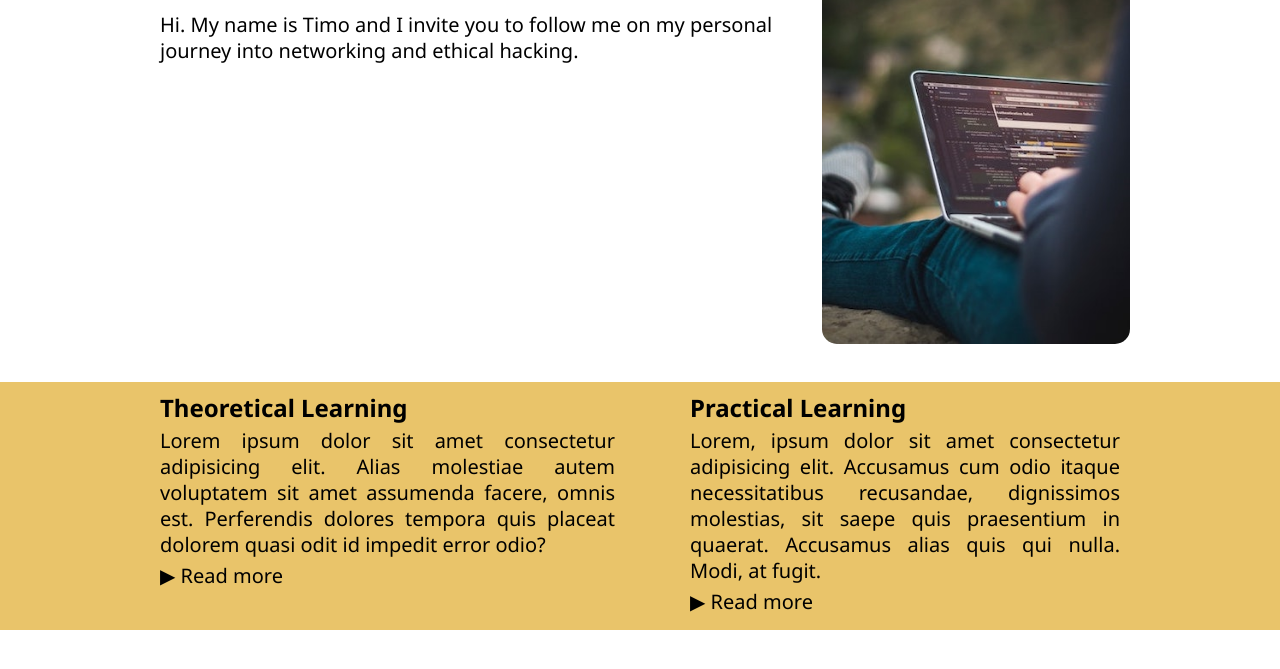
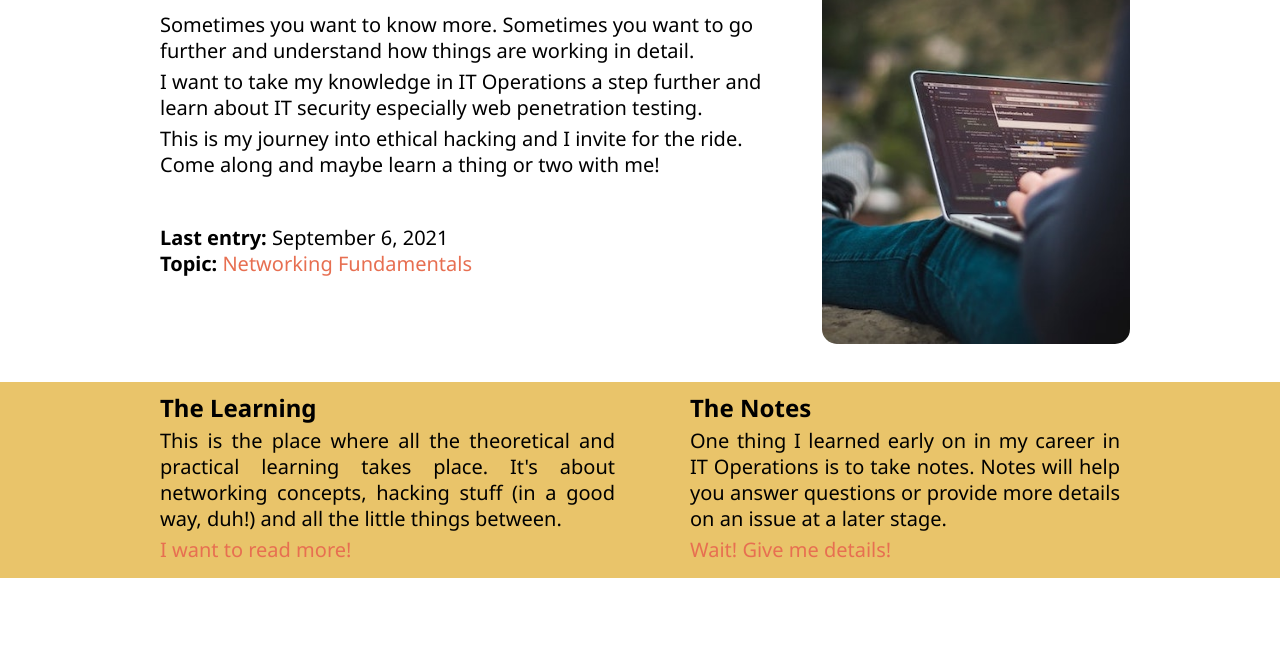
Before and after one commit to tbahner/hansthehack, a plain HTML site: page index.html in a window 1280 px wide. Shown: the part 199-868 px from the top of the page. After the commit the page ends 833 px from the top, so only its background shows below. Drawn offline with Linux system fonts and the light colour scheme.

Commit message:
more detail on index page

```diff
--- a/css/main.css
+++ b/css/main.css
@@ -65,11 +65,11 @@ main {
   padding-right: 10px;
 }
 
-.text-hightlight-dark_xx {
+/* .text-hightlight-dark {
   background-color: #232323;
   color: white;
   box-shadow: 10px 0 0px 0px #232323, -10px 0 0px 0px #232323;
-}
+} */
 
 h1 {
   font-size: 2.5em;
@@ -88,12 +88,12 @@ p {
 
 a {
   text-decoration: none;
-  color: black;
+  color: #e76f51;
 }
 
 a:hover {
   text-decoration: underline;
-  color: blue;
+  color: #e76f51;
 }
 
 .sidebar {
@@ -158,7 +158,6 @@ img {
 }
 
 .content-table tbody tr:hover {
-  font-weight: bold;
   color: #e9c46a;
 }
 
--- a/index.html
+++ b/index.html
@@ -31,8 +31,21 @@
       <main>
         <h1>A PERSONAL LOGBOOK</h1>
         <p>
-          Hi. My name is Timo and I invite you to follow me on my personal
-          journey into networking and ethical hacking.
+          Sometimes you want to know more. Sometimes you want to go further and
+          understand how things are working in detail.
+        </p>
+        <p>
+          I want to take my knowledge in IT Operations a step further and learn
+          about IT security especially web penetration testing.
+        </p>
+        <p>
+          This is my journey into ethical hacking and I invite for the ride.
+          Come along and maybe learn a thing or two with me!
+        </p>
+        <br /><br />
+        <p>
+          <strong>Last entry: </strong><date>September 6, 2021</date><br />
+          <strong>Topic: </strong><a href="#">Networking Fundamentals</a>
         </p>
       </main>
       <aside class="sidebar">
@@ -40,24 +53,24 @@
       </aside>
       <div class="wrapper">
         <aside class="topic">
-          <h2>Theoretical Learning</h2>
+          <h2>The Learning</h2>
           <p>
-            Lorem ipsum dolor sit amet consectetur adipisicing elit. Alias
-            molestiae autem voluptatem sit amet assumenda facere, omnis est.
-            Perferendis dolores tempora quis placeat dolorem quasi odit id
-            impedit error odio?
+            This is the place where all the theoretical and practical learning
+            takes place. It's about networking concepts, hacking stuff (in a
+            good way, duh!) and all the little things between.
           </p>
-          <p>&#9654; <a href="#">Read more</a></p>
+          <p><a href="#">I want to read more!</a></p>
         </aside>
         <aside class="topic">
-          <h2>Practical Learning</h2>
+          <h2>The Notes</h2>
           <p>
-            Lorem, ipsum dolor sit amet consectetur adipisicing elit. Accusamus
-            cum odio itaque necessitatibus recusandae, dignissimos molestias,
-            sit saepe quis praesentium in quaerat. Accusamus alias quis qui
-            nulla. Modi, at fugit.
+            One thing I learned early on in my career in IT Operations is to
+            take notes. Notes will help you answer questions or provide more
+            details on an issue at a later stage.
           </p>
-          <p>&#9654; <a href="#">Read more</a></p>
+          <p>
+            <a href="#">Wait! Give me details!</a>
+          </p>
         </aside>
       </div>
     </div>
```
